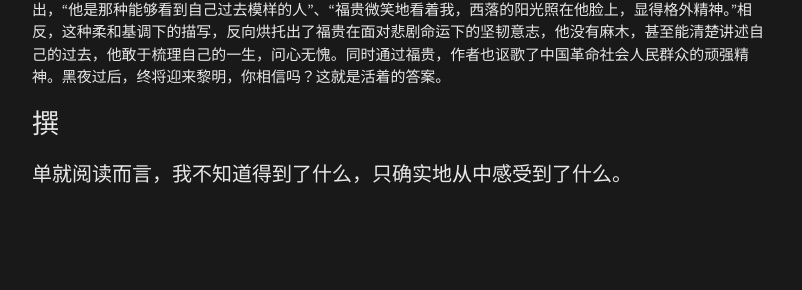
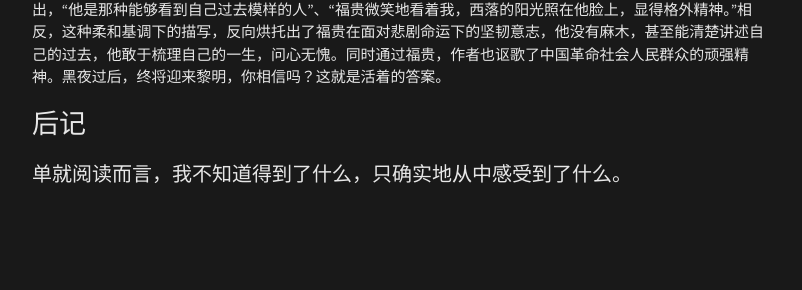
Before and after one commit to omsiel/omsiel.github.io, a Jekyll site: the page built from _posts/2019-05-18-活着.md, in a window 1280 px wide and 900 px high, scrolled down 6145 px. Shown: the part 376-666 px from the top of the window, without its empty margins (238-1040 px from the left). Built offline with Jekyll 4.4.1, drawn with Linux system fonts in a browser that asks for light colours; nearby versions of some CDN libraries.

Commit message:
修改文章

```diff
--- a/_posts/2019-05-18-活着.md
+++ b/_posts/2019-05-18-活着.md
@@ -171,6 +171,6 @@ categories: note
 
 ##### 通读余华的《活着》，可以窥见福贵的命运，是中国革命社会下千千万万人民群众的生活缩影。毫无疑问，福贵的一生是充满坎坷的，而文末作者对福贵的描写，在人物侧面表现上开始趋于淡然，俨然一副田园风光好的落笔。但实际上，我不认为福贵是甘于接受自己的命运而最终归于平静，从前后文身为旁观者的“我”的表述中就可以看出，“他是那种能够看到自己过去模样的人”、“福贵微笑地看着我，西落的阳光照在他脸上，显得格外精神。”相反，这种柔和基调下的描写，反向烘托出了福贵在面对悲剧命运下的坚韧意志，他没有麻木，甚至能清楚讲述自己的过去，他敢于梳理自己的一生，问心无愧。同时通过福贵，作者也讴歌了中国革命社会人民群众的顽强精神。黑夜过后，终将迎来黎明，你相信吗？这就是活着的答案。
 
-# 撰
+# 后记
 
 #### 单就阅读而言，我不知道得到了什么，只确实地从中感受到了什么。
```
